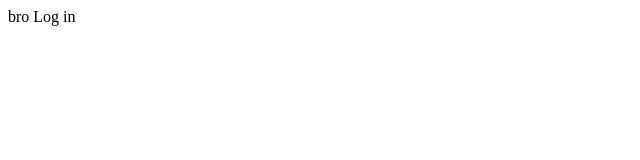
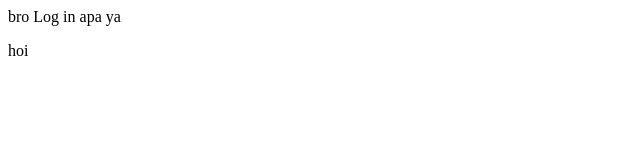
Before and after one commit to chntysc/academy-efishery-assigment, a plain HTML site: page index.html in a window 1280 px wide. Shown: the full height of the page, 0-640 px from the left. Drawn offline with Linux system fonts and the light colour scheme.

Commit message:
changess

```diff
--- a/index.html
+++ b/index.html
@@ -4,6 +4,7 @@
     <title>apa</title>
   </head>
   <body>
-    bro Log in
+    bro Log in apa ya
+    <p>hoi</p>
   </body>
 </html>
```
